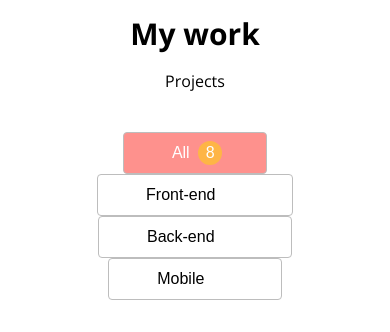
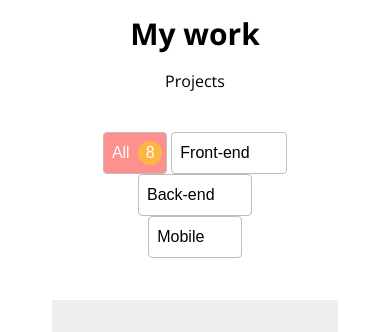
Before and after one commit to jeongjulee42/portfolio, a plain HTML site: page index.html in a window 390 px wide. Shown: the part 3340-3672 px from the top of the page. Drawn offline with nearby package versions, Linux system fonts and the light colour scheme.

Commit message:
Feat: add padding

```diff
--- a/style.css
+++ b/style.css
@@ -552,6 +552,10 @@ p {
         flex-direction: column;
     }
 
+    .category__btn {
+        padding:8px;
+    }
+
     .project {
         flex-grow: 1;
     }
```
